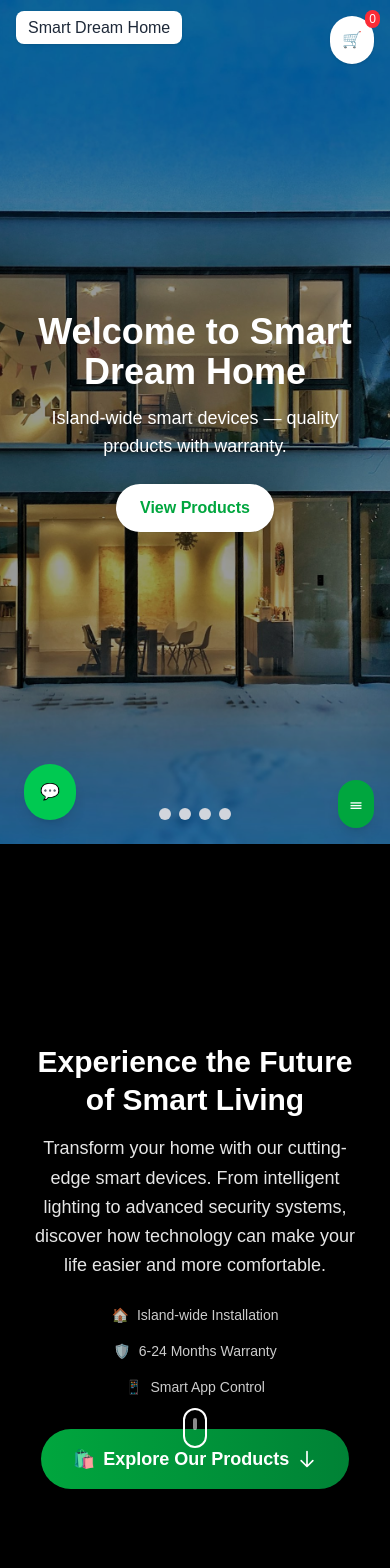
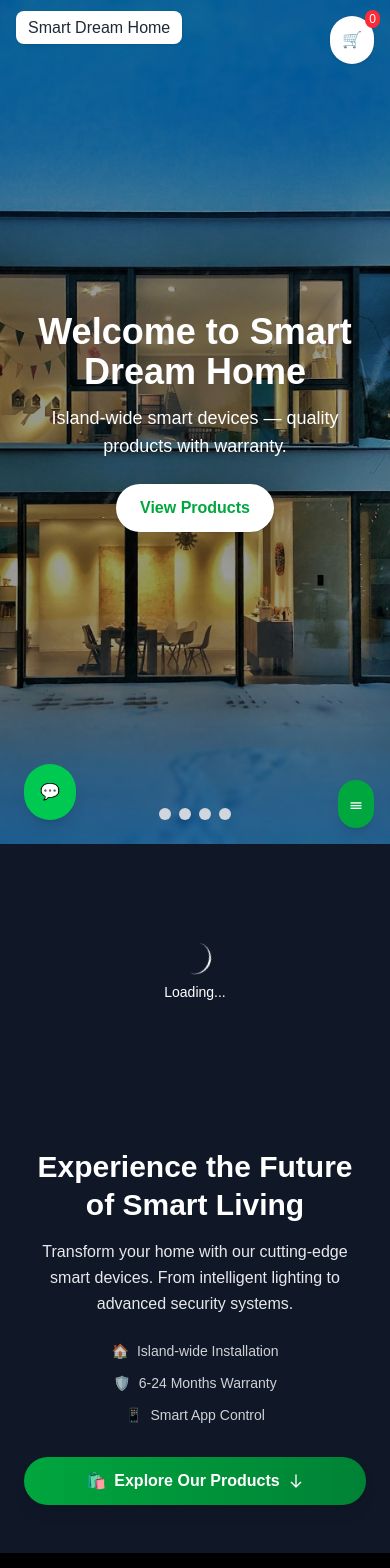
Before and after one commit to codelife123/smart-dream-home-nextjs, a Next.js app: page / in a window 390 px wide. Shown: the top 1568 px of the page. Built offline with nearby package versions, Linux system fonts and the light colour scheme.

Commit message:
Refactor: Implement responsive video intro section
Co-authored-by: nodedevloper <nodedevloper@gmail.com>

```diff
--- a/app/components/VideoIntroSection.js
+++ b/app/components/VideoIntroSection.js
@@ -4,7 +4,8 @@ import { useState, useRef, useEffect } from "react";
 
 export default function VideoIntroSection() {
   const [isVideoLoaded, setIsVideoLoaded] = useState(false);
-  const videoRef = useRef(null);
+  const desktopVideoRef = useRef(null);
+  const mobileVideoRef = useRef(null);
 
   useEffect(() => {
     // Load YouTube IFrame API
@@ -15,10 +16,9 @@ export default function VideoIntroSection() {
       firstScriptTag.parentNode.insertBefore(tag, firstScriptTag);
     }
 
-    // Initialize player when API is ready
+    // Initialize players when API is ready
     window.onYouTubeIframeAPIReady = () => {
-      if (videoRef.current) {
-        const player = new window.YT.Player(videoRef.current, {
+      const playerConfig = {
         height: '100%',
         width: '100%',
         videoId: 'UJed1D_PKgA',
@@ -49,7 +49,16 @@ export default function VideoIntroSection() {
             }
           }
         }
-        });
+      };
+
+      // Initialize desktop player
+      if (desktopVideoRef.current) {
+        new window.YT.Player(desktopVideoRef.current, playerConfig);
+      }
+
+      // Initialize mobile player
+      if (mobileVideoRef.current) {
+        new window.YT.Player(mobileVideoRef.current, playerConfig);
       }
     };
 
@@ -67,23 +76,23 @@ export default function VideoIntroSection() {
   };
 
   return (
-    <section className="relative w-full h-screen overflow-hidden bg-black flex items-center justify-center">
-      {/* Video Container */}
-      <div className="absolute inset-0 w-full h-full">
-        <div className="relative w-full h-full">
-          {/* YouTube Player */}
+    <section className="w-full min-h-screen bg-black">
+      {/* Desktop Layout */}
+      <div className="hidden md:block relative w-full h-screen overflow-hidden">
+        {/* Video Background */}
+        <div className="w-full h-full">
           <div
-            ref={videoRef}
-            className="absolute inset-0 w-full h-full"
+            ref={desktopVideoRef}
+            className="w-full h-full"
             style={{
-              transform: 'scale(1.1)', // Slightly scale up to hide black bars
+              transform: 'scale(1.1)',
               transformOrigin: 'center center'
             }}
           />
 
           {/* Loading overlay */}
           {!isVideoLoaded && (
-            <div className="absolute inset-0 bg-gray-900 flex items-center justify-center">
+            <div className="absolute inset-0 bg-gray-900 flex items-center justify-center z-30">
               <div className="text-white text-center">
                 <div className="animate-spin rounded-full h-12 w-12 border-b-2 border-white mx-auto mb-4"></div>
                 <p className="text-lg">Loading video...</p>
@@ -91,36 +100,33 @@ export default function VideoIntroSection() {
             </div>
           )}
         </div>
-      </div>
 
         {/* Dark overlay for better text readability */}
-      <div className="absolute inset-0 bg-black bg-opacity-40 z-10"></div>
+        <div className="absolute inset-0 bg-black bg-opacity-50 z-20"></div>
 
-      {/* Content Overlay */}
-      <div className="relative z-20 text-center text-white px-6 max-w-4xl mx-auto">
-        {/* Caption */}
-        <div className="mb-8">
-          <h2 className="text-3xl md:text-5xl font-bold mb-4 leading-tight">
+        {/* Content Overlay - Desktop */}
+        <div className="absolute inset-0 flex items-center justify-center z-30">
+          <div className="text-center text-white px-6 max-w-4xl mx-auto">
+            <h2 className="text-5xl font-bold mb-6 leading-tight">
               Experience the Future of Smart Living
             </h2>
-          <p className="text-lg md:text-xl mb-6 opacity-90 leading-relaxed">
+            <p className="text-xl mb-8 opacity-90 leading-relaxed">
               Transform your home with our cutting-edge smart devices.
               From intelligent lighting to advanced security systems,
               discover how technology can make your life easier and more comfortable.
             </p>
-          <div className="flex flex-col sm:flex-row gap-4 justify-center items-center">
-            <div className="flex items-center text-sm md:text-base opacity-80">
+            <div className="flex gap-8 justify-center items-center mb-8">
+              <div className="flex items-center text-base opacity-80">
                 <span className="mr-2">🏠</span>
                 Island-wide Installation
               </div>
-            <div className="flex items-center text-sm md:text-base opacity-80">
+              <div className="flex items-center text-base opacity-80">
                 <span className="mr-2">🛡️</span>
                 6-24 Months Warranty
               </div>
-            <div className="flex items-center text-sm md:text-base opacity-80">
+              <div className="flex items-center text-base opacity-80">
                 <span className="mr-2">📱</span>
                 Smart App Control
-            </div>
               </div>
             </div>
 
@@ -153,15 +159,87 @@ export default function VideoIntroSection() {
               </div>
             </div>
           </div>
+        </div>
+      </div>
 
-      {/* Mobile-specific adjustments */}
-      <style jsx>{`
-        @media (max-width: 768px) {
-          .video-container {
-            transform: scale(1.2);
-          }
-        }
-      `}</style>
+      {/* Mobile Layout - Stacked */}
+      <div className="md:hidden">
+        {/* Video Section - Mobile */}
+        <div className="relative w-full h-64 overflow-hidden">
+          <div
+            className="w-full h-full"
+            style={{
+              transform: 'scale(1.1)',
+              transformOrigin: 'center center'
+            }}
+          >
+            <div
+              ref={mobileVideoRef}
+              className="w-full h-full"
+            />
+          </div>
+
+          {/* Loading overlay - Mobile */}
+          {!isVideoLoaded && (
+            <div className="absolute inset-0 bg-gray-900 flex items-center justify-center z-30">
+              <div className="text-white text-center">
+                <div className="animate-spin rounded-full h-8 w-8 border-b-2 border-white mx-auto mb-2"></div>
+                <p className="text-sm">Loading...</p>
+              </div>
+            </div>
+          )}
+        </div>
+
+        {/* Content Section - Mobile */}
+        <div className="bg-gray-900 text-white px-6 py-12">
+          <div className="text-center max-w-lg mx-auto">
+            <h2 className="text-3xl font-bold mb-4 leading-tight">
+              Experience the Future of Smart Living
+            </h2>
+            <p className="text-base mb-6 opacity-90 leading-relaxed">
+              Transform your home with our cutting-edge smart devices.
+              From intelligent lighting to advanced security systems.
+            </p>
+
+            <div className="flex flex-col gap-3 justify-center items-center mb-8">
+              <div className="flex items-center text-sm opacity-80">
+                <span className="mr-2">🏠</span>
+                Island-wide Installation
+              </div>
+              <div className="flex items-center text-sm opacity-80">
+                <span className="mr-2">🛡️</span>
+                6-24 Months Warranty
+              </div>
+              <div className="flex items-center text-sm opacity-80">
+                <span className="mr-2">📱</span>
+                Smart App Control
+              </div>
+            </div>
+
+            {/* CTA Button - Mobile */}
+            <button
+              onClick={scrollToProducts}
+              className="inline-flex items-center bg-gradient-to-r from-green-600 to-green-700 hover:from-green-700 hover:to-green-800 text-white font-bold px-6 py-3 rounded-full shadow-lg transform hover:scale-105 transition-all duration-300 text-base w-full justify-center"
+            >
+              <span className="mr-2">🛍️</span>
+              Explore Our Products
+              <svg
+                className="ml-2 w-4 h-4"
+                fill="none"
+                stroke="currentColor"
+                viewBox="0 0 24 24"
+              >
+                <path
+                  strokeLinecap="round"
+                  strokeLinejoin="round"
+                  strokeWidth={2}
+                  d="M19 14l-7 7m0 0l-7-7m7 7V3"
+                />
+              </svg>
+            </button>
+          </div>
+        </div>
+      </div>
     </section>
   );
 }
```
Lines whose indentation alone changed are shown as unchanged.
